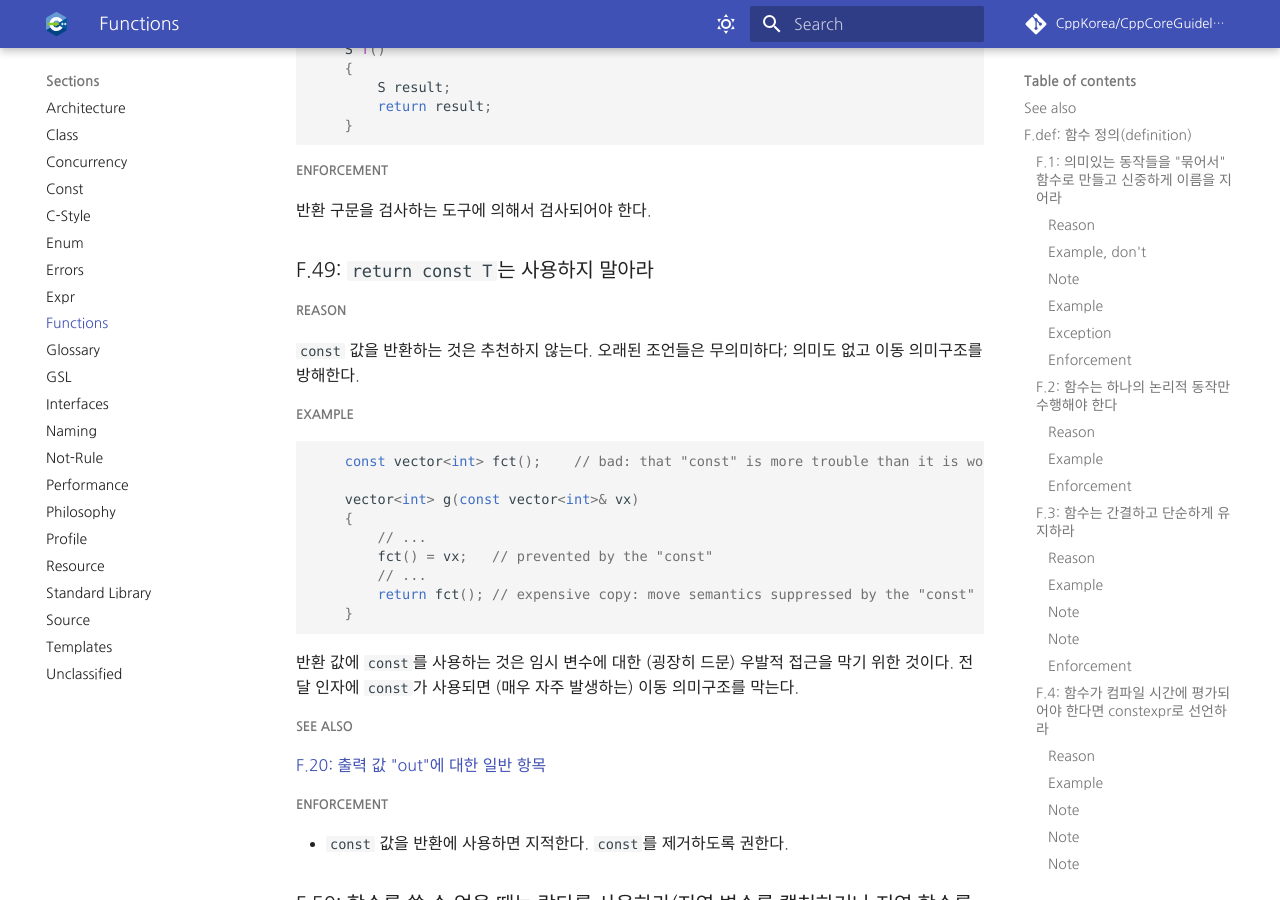
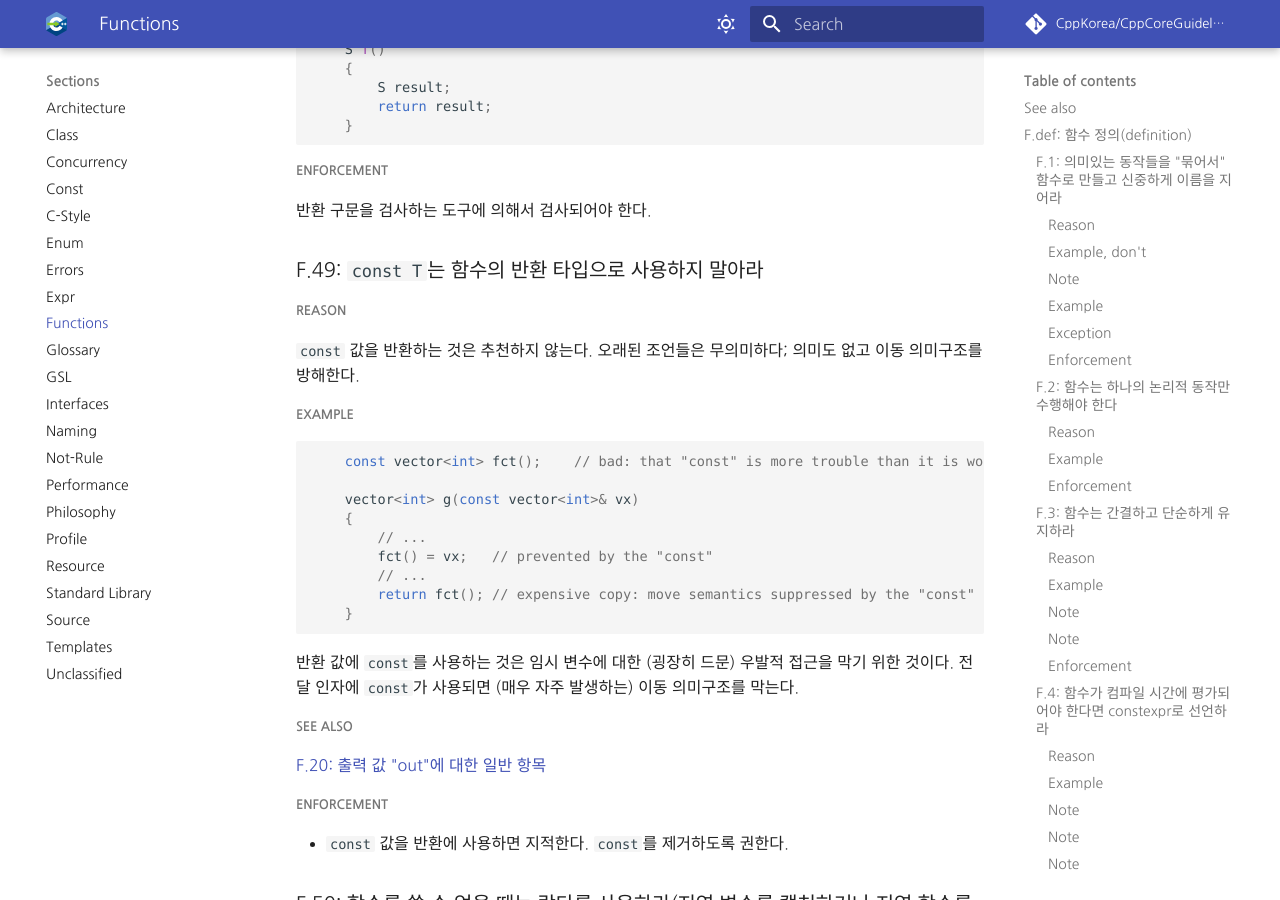
Before and after one commit to CppKorea/CppCoreGuidelines, an MkDocs documentation site: the page built from sections/Functions.md, in a window 1280 px wide and 900 px high, scrolled down 34757 px. Built offline with MkDocs 1.6.1 and Material for MkDocs 9.7.7, drawn with Linux system fonts in a browser that asks for light colours; some web fonts are replaced; comment, search, counter and statistics services are not loaded.

Commit message:
Update sections/Functions.md
Co-authored-by: Park DongHa <luncliff@gmail.com>

```diff
--- a/sections/Functions.md
+++ b/sections/Functions.md
@@ -1572,7 +1572,7 @@ Guaranteed copy elision이 적용되면 `std::move`를 반환 구문에 사용
 
 반환 구문을 검사하는 도구에 의해서 검사되어야 한다.
 
-### <a name="Rf-return-const"></a>F.49: `return const T`는 사용하지 말아라
+### <a name="Rf-return-const"></a>F.49: `const T`는 함수의 반환 타입으로 사용하지 말아라
 
 ##### Reason
 
```
